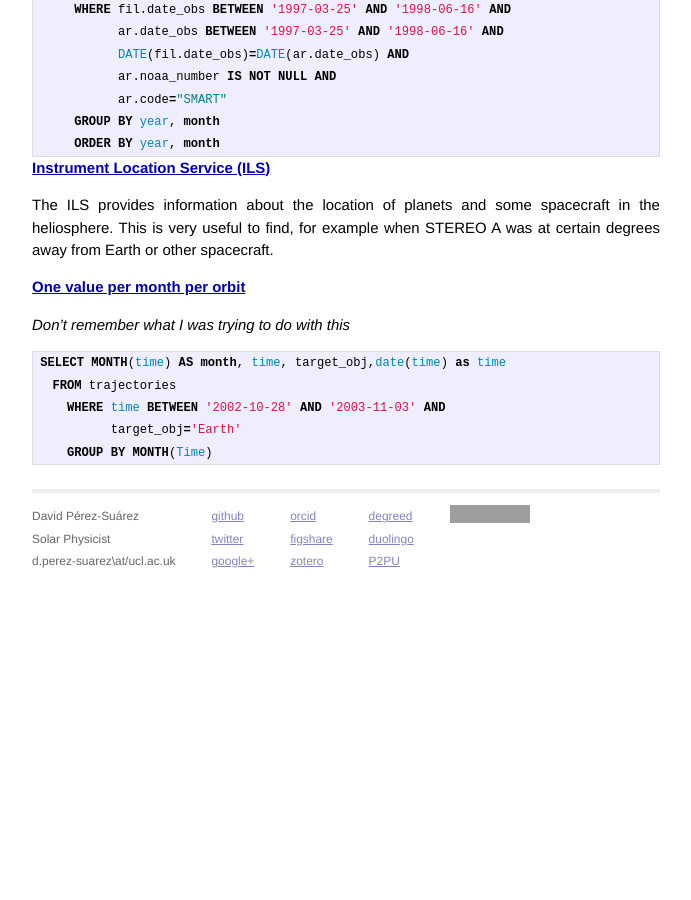
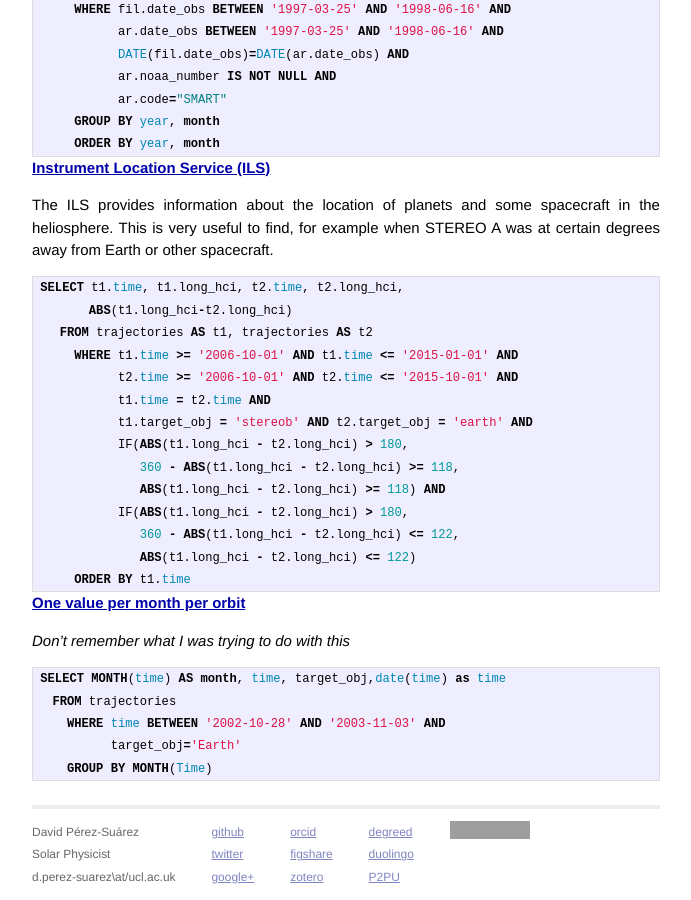
Before and after one commit to dpshelio/dpshelio.github.io, a Jekyll site: the page built from _posts/2016/04/23/2016-04-23-handy-helio-sql-queries.md, in a window 1280 px wide and 900 px high, scrolled down 2305 px. Shown: the whole window, without its empty margins (294-985 px from the left). Built offline with Jekyll 4.4.1, drawn with Linux system fonts in a browser that asks for light colours; before the commit the page ends 2889 px from its top, so only the background shows below that; grey boxes are pictures that could not be loaded.

Commit message:
Updated HELIO sql queries

```diff
--- a/_posts/2016/04/23/2016-04-23-handy-helio-sql-queries.md
+++ b/_posts/2016/04/23/2016-04-23-handy-helio-sql-queries.md
@@ -156,6 +156,24 @@ The ILS provides information about the location of planets and some spacecraft
 in the heliosphere. This is very useful to find, for example when STEREO A was
 at certain degrees away from Earth or other spacecraft.
 
+{% highlight sql %}
+SELECT t1.time, t1.long_hci, t2.time, t2.long_hci,
+       ABS(t1.long_hci-t2.long_hci)
+   FROM trajectories AS t1, trajectories AS t2
+     WHERE t1.time >= '2006-10-01' AND t1.time <= '2015-01-01' AND
+           t2.time >= '2006-10-01' AND t2.time <= '2015-10-01' AND
+           t1.time = t2.time AND
+           t1.target_obj = 'stereob' AND t2.target_obj = 'earth' AND
+           IF(ABS(t1.long_hci - t2.long_hci) > 180,
+              360 - ABS(t1.long_hci - t2.long_hci) >= 118,
+              ABS(t1.long_hci - t2.long_hci) >= 118) AND
+           IF(ABS(t1.long_hci - t2.long_hci) > 180,
+              360 - ABS(t1.long_hci - t2.long_hci) <= 122,
+              ABS(t1.long_hci - t2.long_hci) <= 122)
+     ORDER BY t1.time
+{% endhighlight %}
+
+
 ## [One value per month per orbit](http://helio-vo.eu/services/interfaces/helio-ils_soap8.php?qtype=0&sql=SELECT+MONTH%28time%29+AS+month%2C+time%2C+target_obj%2Cdate%28time%29+as+time+from+trajectories+where+time+between+%272002-10-28%27+and+%272003-11-03%27+AND+%28target_obj%3D%27Earth%27%29+GROUP+BY+MONTH%28Time%29&format=html&process=1)
 
 *Don't remember what I was trying to do with this*
```
